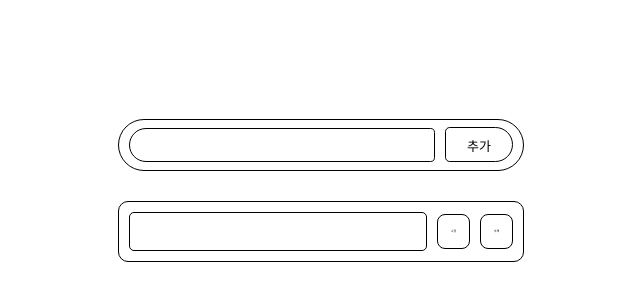
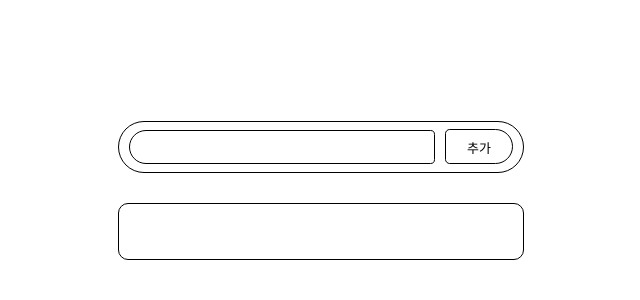
Before and after one commit to s-ahnn/todoList-React, a React (Vite) app: page / in a window 1280 px wide. Shown: the part 210-510 px from the top of the page, without its empty margins (319-959 px from the left). Built offline with nearby package versions, Linux system fonts and the light colour scheme.

Commit message:
feat: 할 일 생성

```diff
--- a/src/components/AddTodo.jsx
+++ b/src/components/AddTodo.jsx
@@ -11,6 +11,7 @@ function AddTodo({setHaveTo, haveTo}) {
     const onClickAdd = () => {
         setHaveTo([...haveTo, text]);
         inputRef.current.value = '';
+        inputRef.current.focus();
     }
 
     return (
--- a/src/components/Todos.jsx
+++ b/src/components/Todos.jsx
@@ -2,11 +2,15 @@ function Todos({haveTo}) {
     console.log(haveTo);
     return (
         <div id="Todos">
-            <div id="todoContainer">
-                <input id="Todo" value={haveTo} readOnly/>
-                <button>수정</button>
-                <button>삭제</button>
-            </div>
+            {haveTo.map((item, idx) => {
+                return (
+                    <div id="todoContainer">
+                        <input id="Todo" value={item} readOnly/>
+                        <button>수정</button>
+                        <button>삭제</button>
+                    </div>
+                )
+            })}
         </div>
     )
 }
```
